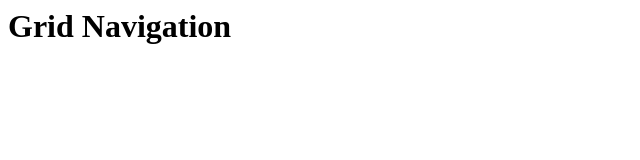
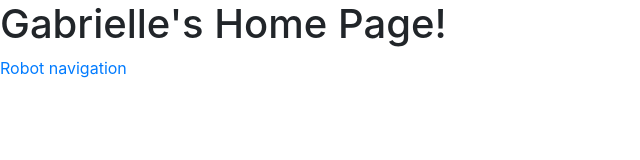
Before and after one commit to gabriellesc/gabriellesc.github.io, a plain HTML site: page index.html in a window 1280 px wide. Shown: the whole page, without its empty margins (0-640 px from the left). Drawn offline with nearby package versions, Linux system fonts and the light colour scheme.

Commit message:
Update index.html

```diff
--- a/index.html
+++ b/index.html
@@ -1,5 +1,37 @@
-<html>
+<!DOCTYPE html>
+<html lang="en">
+  <head>
+    <meta charset="UTF-8">
+    <title>Gabrielle Singh Cadieux</title>
+    <meta name="viewport" content="width=device-width, initial-scale=1">
+
+    <!-- Bootstrap CSS definitions -->
+    <link href="css/bootstrap.css" rel="stylesheet">
+    <!-- optional stylesheet theme included with Bootstrap -->
+    <link href="css/bootstrap-theme.css" rel="stylesheet">
+    <!-- link href="css/styles.css" rel="stylesheet" -->
+  </head>
+
   <body>
-    <h1>Grid Navigation</h1>
+    <!-- HTML5 markup for view content, labelled with Bootstrap class names -->
+    <header class="header"><h1>Gabrielle's Home Page!</h1></header>
+
+    <!-- full-width content container, spanning entire viewport -->
+    <main class="container-fluid">
+
+      <!-- row for use in Bootstrap grid layout -->
+      <div class="row" id="mainrow">
+          <div id="content">  <!-- implicitly a single column within row -->
+            <a href="robotGrid/index.html">Robot navigation</a>
+          </div>
+      </div>  <!-- row -->
+    </main>  <!-- container-fluid -->
+
+    <footer class="footer"></footer>
+
+    <!-- load scripts last for better UI performance -->
+
+    <!-- library scripts -->
+    <script src="js/lib/bootstrap-min.js"></script>
   </body>
 </html>
```
